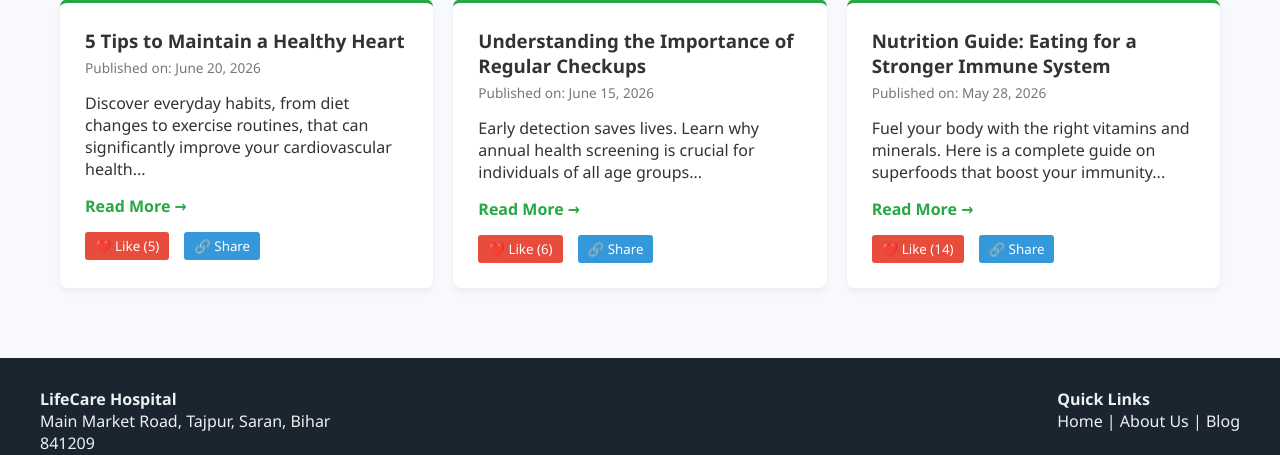
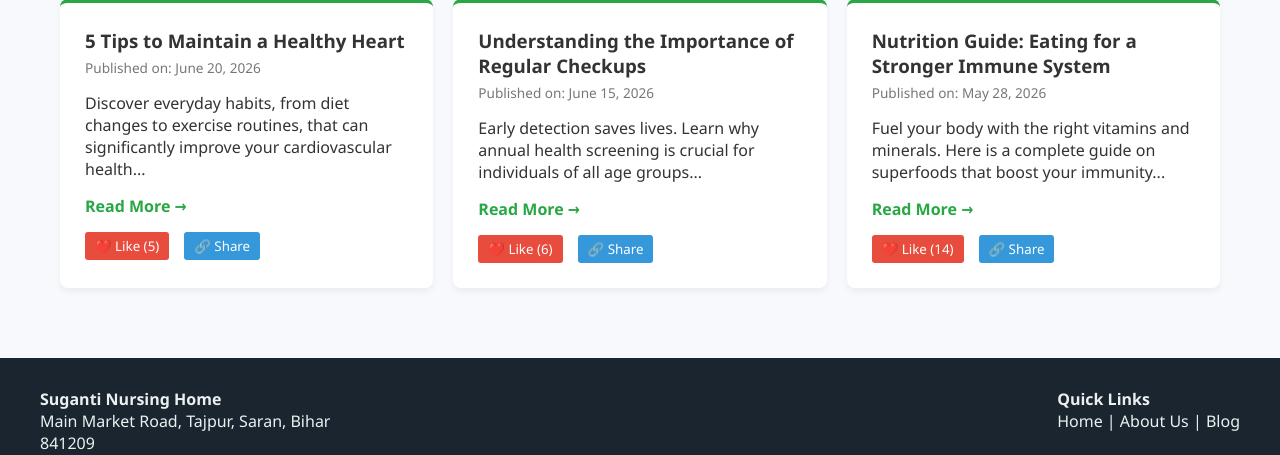
Before and after one commit to Kunal-StArK/Suganti-Nursing-Home-web, a Django app: page /blog in a window 1280 px wide. Shown: the part 172-627 px from the top of the page. Run offline with Django 5.2, Linux system fonts and the light colour scheme.

Commit message:
some change in footer

```diff
--- a/Hospital/templates/footer.html
+++ b/Hospital/templates/footer.html
@@ -1,7 +1,8 @@
+
 <footer class="hospital-footer">
         <div class="footer-container">
             <div class="footer-info">
-                <h4>LifeCare Hospital</h4>
+                <h4>Suganti Nursing Home</h4>
                 <p>Main Market Road, Tajpur, Saran, Bihar</p>
                 <p>841209</p>
                 <p>Email: sugantihome@gmail.com</p>
```
